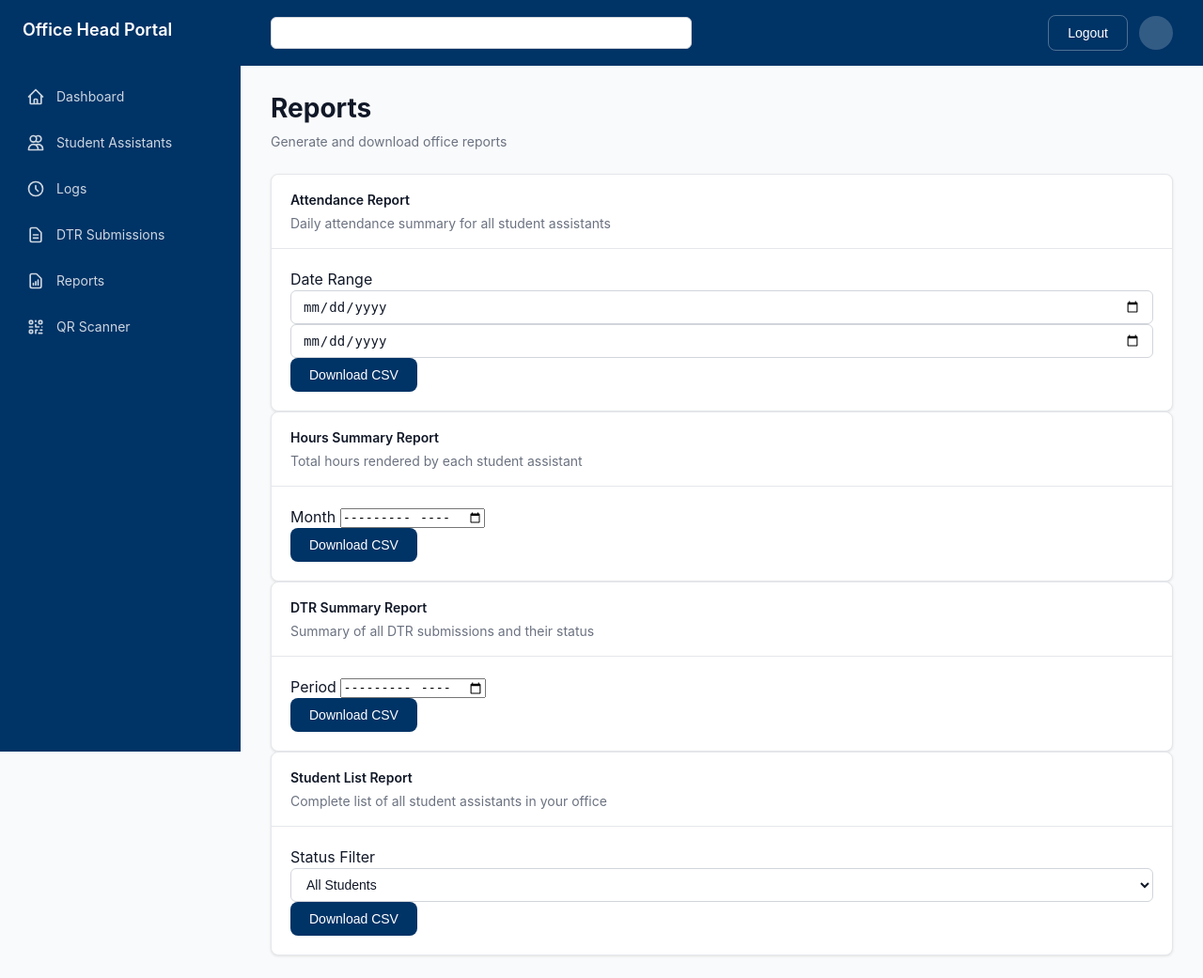
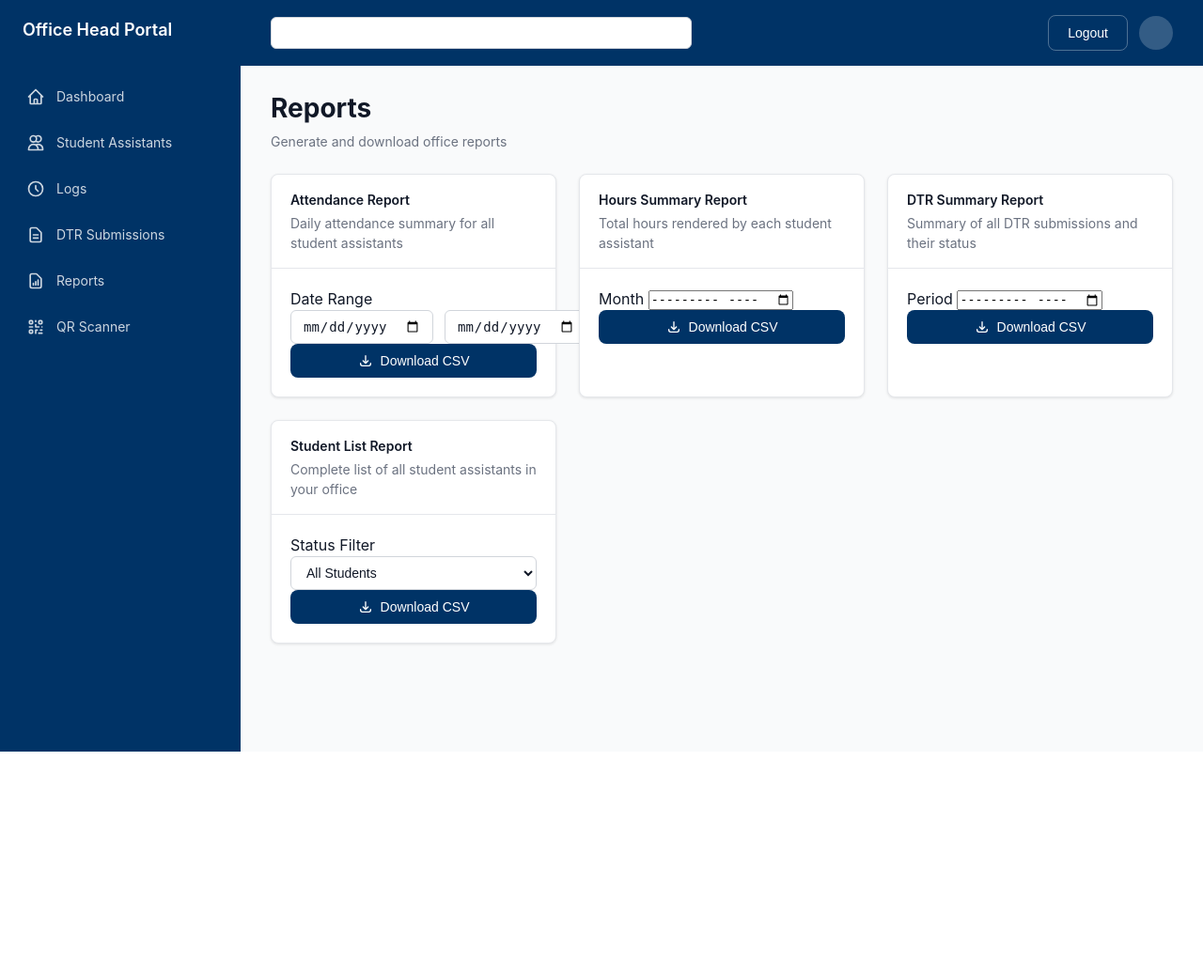
Before and after one commit to gmaravillaa/Seiki, a Django app: template templates/office_head/reports.html in a window 1280 px wide. Shown: the whole page at 94% size. After the commit the page ends 800 px from the top, so only its background shows below. Run offline with Django 5.2, Linux system fonts and the light colour scheme; the template is opened without the code that fills it, so the values that code supplies are empty.

Commit message:
Update reports.html

```diff
--- a/templates/office_head/reports.html
+++ b/templates/office_head/reports.html
@@ -10,91 +10,88 @@
   </div>
 </div>
 
-<div class="reports-grid">
-
+<!-- Report Types -->
+<div class="grid-2">
   <!-- Attendance Report -->
-  <div class="card report-card">
+  <div class="card">
     <div class="card-header">
       <h2 class="card-title">Attendance Report</h2>
       <p class="card-description">Daily attendance summary for all student assistants</p>
     </div>
-
     <div class="card-content">
-      <form method="get" action="{% url 'export_report' %}" class="report-form">
+      <form method="get" action="{% url 'export_report' %}">
         <input type="hidden" name="report_type" value="attendance">
-
         <div class="input-group">
           <label class="input-label">Date Range</label>
-
-          <div class="date-range">
+          <div style="display: flex; gap: 12px;">
             <input type="date" name="date_from" required>
             <input type="date" name="date_to" required>
           </div>
         </div>
-
-        <button type="submit" class="btn btn-primary full-btn">
+        <button type="submit" class="btn btn-primary" style="width: 100%;">
+          <svg class="btn-icon" fill="none" stroke="currentColor" viewBox="0 0 24 24">
+            <path stroke-linecap="round" stroke-linejoin="round" stroke-width="2" d="M4 16v1a3 3 0 003 3h10a3 3 0 003-3v-1m-4-4l-4 4m0 0l-4-4m4 4V4"></path>
+          </svg>
           Download CSV
         </button>
       </form>
     </div>
   </div>
 
-  <!-- Hours Summary -->
-  <div class="card report-card">
+  <!-- Hours Summary Report -->
+  <div class="card">
     <div class="card-header">
       <h2 class="card-title">Hours Summary Report</h2>
       <p class="card-description">Total hours rendered by each student assistant</p>
     </div>
-
     <div class="card-content">
-      <form method="get" action="{% url 'export_report' %}" class="report-form">
+      <form method="get" action="{% url 'export_report' %}">
         <input type="hidden" name="report_type" value="hours">
-
         <div class="input-group">
           <label class="input-label">Month</label>
           <input type="month" name="month" required>
         </div>
-
-        <button type="submit" class="btn btn-primary full-btn">
+        <button type="submit" class="btn btn-primary" style="width: 100%;">
+          <svg class="btn-icon" fill="none" stroke="currentColor" viewBox="0 0 24 24">
+            <path stroke-linecap="round" stroke-linejoin="round" stroke-width="2" d="M4 16v1a3 3 0 003 3h10a3 3 0 003-3v-1m-4-4l-4 4m0 0l-4-4m4 4V4"></path>
+          </svg>
           Download CSV
         </button>
       </form>
     </div>
   </div>
 
-  <!-- DTR Summary -->
-  <div class="card report-card">
+  <!-- DTR Summary Report -->
+  <div class="card">
     <div class="card-header">
       <h2 class="card-title">DTR Summary Report</h2>
       <p class="card-description">Summary of all DTR submissions and their status</p>
     </div>
-
     <div class="card-content">
-      <form method="get" action="{% url 'export_report' %}" class="report-form">
+      <form method="get" action="{% url 'export_report' %}">
         <input type="hidden" name="report_type" value="dtr_summary">
-
         <div class="input-group">
           <label class="input-label">Period</label>
           <input type="month" name="month" required>
         </div>
-
-        <button type="submit" class="btn btn-primary full-btn">
+        <button type="submit" class="btn btn-primary" style="width: 100%;">
+          <svg class="btn-icon" fill="none" stroke="currentColor" viewBox="0 0 24 24">
+            <path stroke-linecap="round" stroke-linejoin="round" stroke-width="2" d="M4 16v1a3 3 0 003 3h10a3 3 0 003-3v-1m-4-4l-4 4m0 0l-4-4m4 4V4"></path>
+          </svg>
           Download CSV
         </button>
       </form>
     </div>
   </div>
 
-  <!-- Student List -->
-  <div class="card report-card">
+  <!-- Student List Report -->
+  <div class="card">
     <div class="card-header">
       <h2 class="card-title">Student List Report</h2>
       <p class="card-description">Complete list of all student assistants in your office</p>
     </div>
-
     <div class="card-content">
-      <form method="get" action="{% url 'export_students' %}" class="report-form">
-
+      <form method="get" action="{% url 'export_students' %}">
         <div class="input-group">
           <label class="input-label">Status Filter</label>
           <select name="status">
@@ -103,13 +100,14 @@
             <option value="inactive">Inactive Only</option>
           </select>
         </div>
-
-        <button type="submit" class="btn btn-primary full-btn">
+        <button type="submit" class="btn btn-primary" style="width: 100%;">
+          <svg class="btn-icon" fill="none" stroke="currentColor" viewBox="0 0 24 24">
+            <path stroke-linecap="round" stroke-linejoin="round" stroke-width="2" d="M4 16v1a3 3 0 003 3h10a3 3 0 003-3v-1m-4-4l-4 4m0 0l-4-4m4 4V4"></path>
+          </svg>
           Download CSV
         </button>
       </form>
     </div>
   </div>
-
 </div>
 {% endblock %}
```
